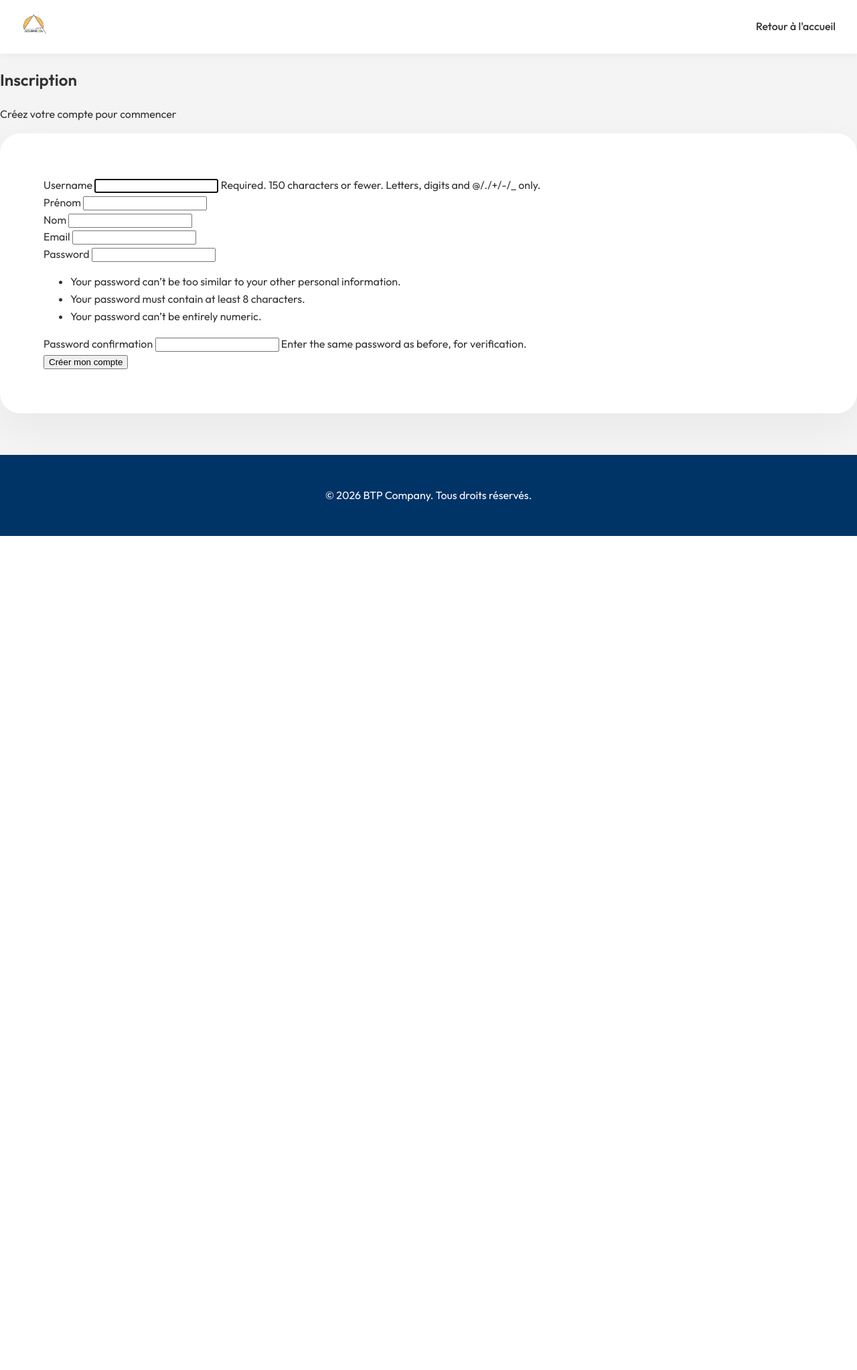
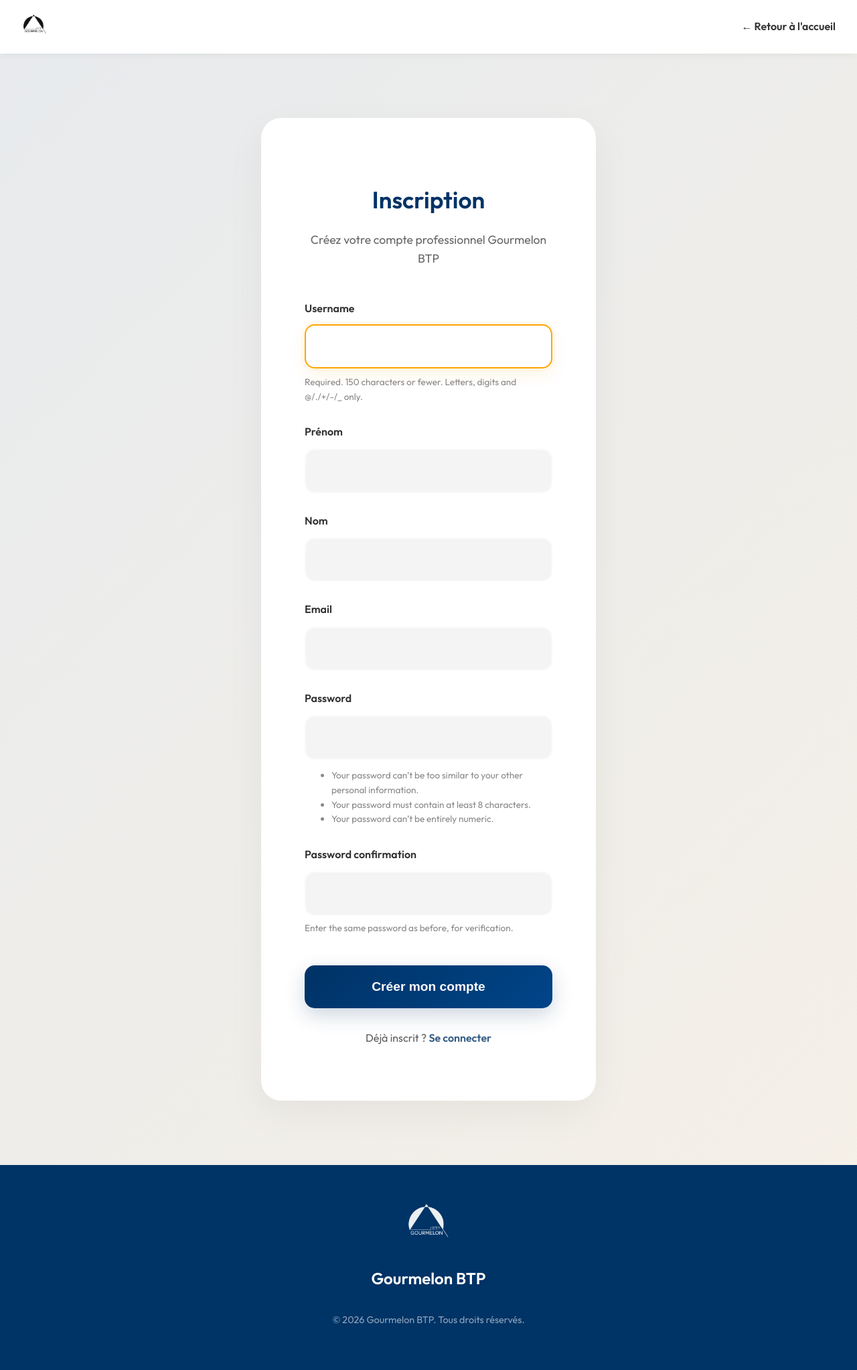
Before and after one commit to KhaledKhalil711/BTP, a Django app: page /inscription/ in a window 1280 px wide. Shown: the whole page at 67% size. Before the commit the page ends 800 px from the top, so only its background shows below. Run offline with Django 4.2, Linux system fonts and the light colour scheme.

Commit message:
integrated the changes with roa inscription form

```diff
--- a/core/static/core/css/style.css
+++ b/core/static/core/css/style.css
@@ -1799,3 +1799,121 @@ footer {
         gap: 3rem;
     }
 }
+
+/* ==========================================
+   Inscription / Registration Styles
+   ========================================== */
+.registration-section {
+    min-height: 80vh;
+    display: flex;
+    align-items: center;
+    justify-content: center;
+    padding: 6rem 2rem;
+    background: linear-gradient(135deg, rgba(0,51,102,0.05) 0%, rgba(255,165,0,0.05) 100%);
+}
+
+.registration-container {
+    background: var(--card-bg);
+    width: 100%;
+    max-width: 500px;
+    padding: 4rem;
+    border-radius: 30px;
+    box-shadow: 0 20px 60px var(--card-shadow);
+    border: 1px solid rgba(255, 255, 255, 0.1);
+    animation: fadeInUp 0.8s cubic-bezier(0.165, 0.84, 0.44, 1);
+}
+
+.registration-header {
+    text-align: center;
+    margin-bottom: 3rem;
+}
+
+.registration-header h2 {
+    font-size: 2.2rem;
+    color: var(--primary-color);
+    margin-bottom: 0.5rem;
+}
+
+.registration-header p {
+    color: #666;
+    font-size: 1.1rem;
+}
+
+.form-group-animated {
+    margin-bottom: 1.8rem;
+    animation: fadeInUp 0.5s ease-out forwards;
+    opacity: 0;
+}
+
+.form-group-animated:nth-child(1) { animation-delay: 0.2s; }
+.form-group-animated:nth-child(2) { animation-delay: 0.3s; }
+.form-group-animated:nth-child(3) { animation-delay: 0.4s; }
+.form-group-animated:nth-child(4) { animation-delay: 0.5s; }
+
+.form-group-animated label {
+    display: block;
+    margin-bottom: 0.8rem;
+    font-weight: 600;
+    color: var(--text-color);
+}
+
+.form-group-animated input {
+    width: 100%;
+    padding: 1.2rem 1.5rem;
+    border: 2px solid var(--section-bg-alt);
+    border-radius: 15px;
+    background: var(--bg-color);
+    color: var(--text-color);
+    font-family: inherit;
+    font-size: 1.1rem;
+    transition: all 0.4s cubic-bezier(0.165, 0.84, 0.44, 1);
+}
+
+.form-group-animated input:focus {
+    outline: none;
+    border-color: var(--accent-color);
+    background: var(--card-bg);
+    box-shadow: 0 10px 25px rgba(255, 165, 0, 0.1), 0 0 0 4px rgba(255, 165, 0, 0.05);
+    transform: translateY(-2px);
+}
+
+.helptext {
+    display: block;
+    font-size: 0.85rem;
+    color: #888;
+    margin-top: 0.5rem;
+}
+
+.btn-register {
+    width: 100%;
+    padding: 1.3rem;
+    border: none;
+    border-radius: 15px;
+    background: var(--gradient-primary);
+    color: white;
+    font-weight: 700;
+    font-size: 1.2rem;
+    cursor: pointer;
+    transition: all 0.4s;
+    box-shadow: 0 10px 30px rgba(0, 51, 102, 0.2);
+    margin-top: 1rem;
+}
+
+.btn-register:hover {
+    transform: translateY(-5px);
+    box-shadow: 0 15px 40px rgba(0, 51, 102, 0.3);
+    filter: brightness(1.1);
+}
+
+@keyframes fadeInStagger {
+    from { opacity: 0; transform: translateY(10px); }
+    to { opacity: 1; transform: translateY(0); }
+}
+
+/* Specific button in contact-form if used in registration context */
+.registration-container .contact-form {
+    padding: 0;
+    background: none;
+    box-shadow: none;
+    border: none;
+}
--- a/core/templates/core/inscription.html
+++ b/core/templates/core/inscription.html
@@ -6,7 +6,7 @@
     <meta charset="UTF-8">
     <meta name="viewport" content="width=device-width, initial-scale=1.0">
     <title>BTP - Inscription</title>
-    <link rel="stylesheet" href="{% static 'core/css/style.css' %}">
+    <link rel="stylesheet" href="{% static 'core/css/style.css' %}?v=1.1">
     <link href="https://fonts.googleapis.com/css2?family=Outfit:wght@300;400;500;600&display=swap" rel="stylesheet">
 </head>
 
@@ -14,11 +14,11 @@
     <nav class="navbar">
         <div class="nav-logo">
             <a href="{% url 'index' %}">
-                <img src="{% static 'core/images/logo.jpg' %}" alt="BTP Logo">
+                <img src="{% static 'core/images/logo_no_bg.png' %}" alt="Gourmelon BTP" style="height: 40px; filter: brightness(0) invert(1) contrast(2) grayscale(1) brightness(0);">
             </a>
         </div>
         <div class="nav-links">
-            <a href="{% url 'index' %}">Retour à l'accueil</a>
+            <a href="{% url 'index' %}" style="font-weight: 600;">← Retour à l'accueil</a>
         </div>
     </nav>
 
@@ -26,7 +26,7 @@
         <div class="registration-container">
             <div class="registration-header">
                 <h2>Inscription</h2>
-                <p>Créez votre compte pour commencer</p>
+                <p>Créez votre compte professionnel Gourmelon BTP</p>
             </div>
 
             <form class="contact-form" method="post">
@@ -45,17 +45,26 @@
 
                 <button type="submit" class="btn-register">Créer mon compte</button>
             </form>
-            <p
-                style="text-align: center; margin-top: 1.5rem; font-size: 0.9rem; opacity: 0; animation: fadeInStagger 0.5s ease-out 1s forwards;">
-                Déjà inscrit ? <a href="#"
-                    style="color: var(--primary-color); font-weight: 600; text-decoration: none;">Se connecter</a>
+
+            <p style="text-align: center; margin-top: 2rem; font-size: 1rem; opacity: 0.8;">
+                Déjà inscrit ? <a href="#" style="color: var(--primary-color); font-weight: 700; text-decoration: none; border-bottom: 2px solid transparent; transition: all 0.3s;" onmouseover="this.style.borderBottomColor='var(--primary-color)'" onmouseout="this.style.borderBottomColor='transparent'">Se connecter</a>
             </p>
         </div>
     </div>
 
-    <footer
-        style="text-align: center; padding: 2rem; background-color: var(--primary-color); color: white; margin-top: auto;">
-        <p>&copy; 2026 BTP Company. Tous droits réservés.</p>
+    <!-- Footer -->
+    <footer style="text-align: center; padding: 3rem 2rem; background-color: var(--primary-color); color: white; margin-top: auto;">
+        <div class="footer-content">
+            <div class="footer-logo" style="margin-bottom: 1rem;">
+                <img src="{% static 'core/images/logo_no_bg.png' %}" alt="Gourmelon BTP" style="height: 70px; filter: brightness(0) invert(1);">
+            </div>
+            <div class="footer-info">
+                <h3 style="margin-bottom: 0.5rem;">Gourmelon BTP</h3>
+            </div>
+            <div class="footer-copyright">
+                <p style="opacity: 0.7; font-size: 0.9rem;">&copy; 2026 Gourmelon BTP. Tous droits réservés.</p>
+            </div>
+        </div>
     </footer>
 </body>
 
```
